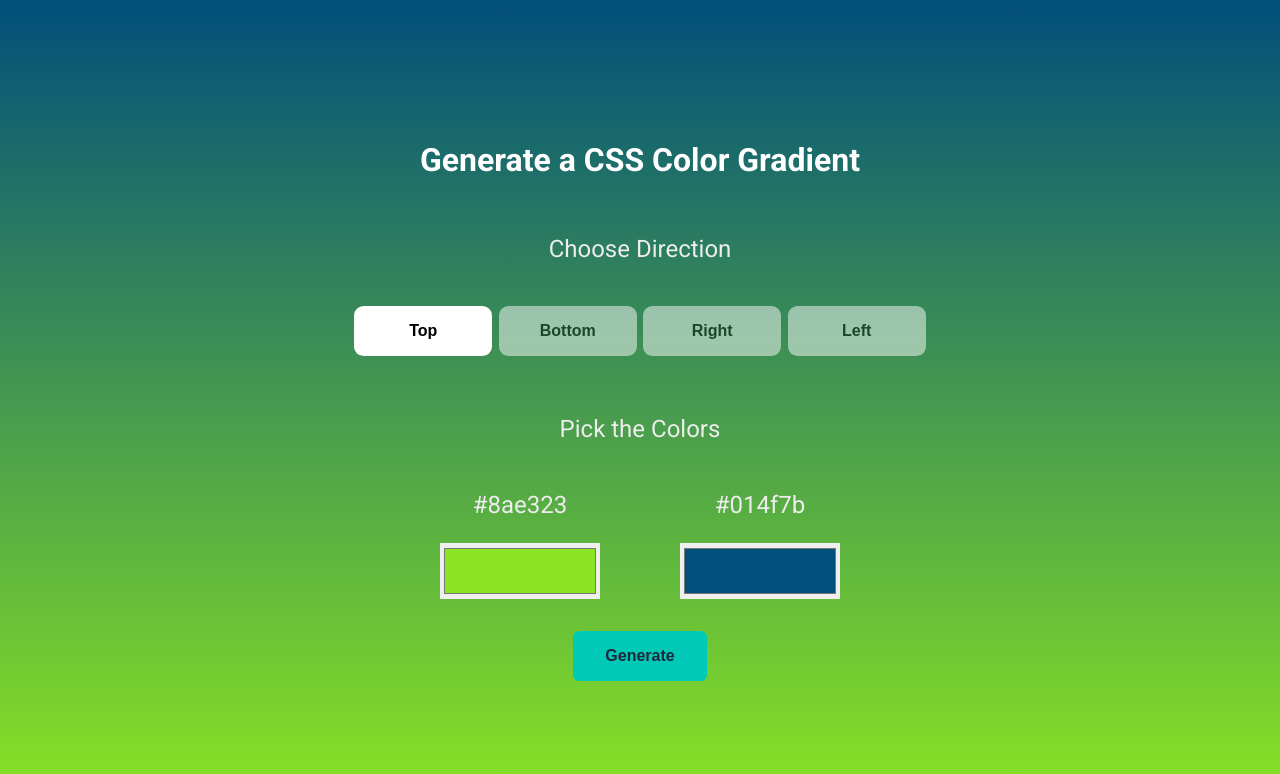
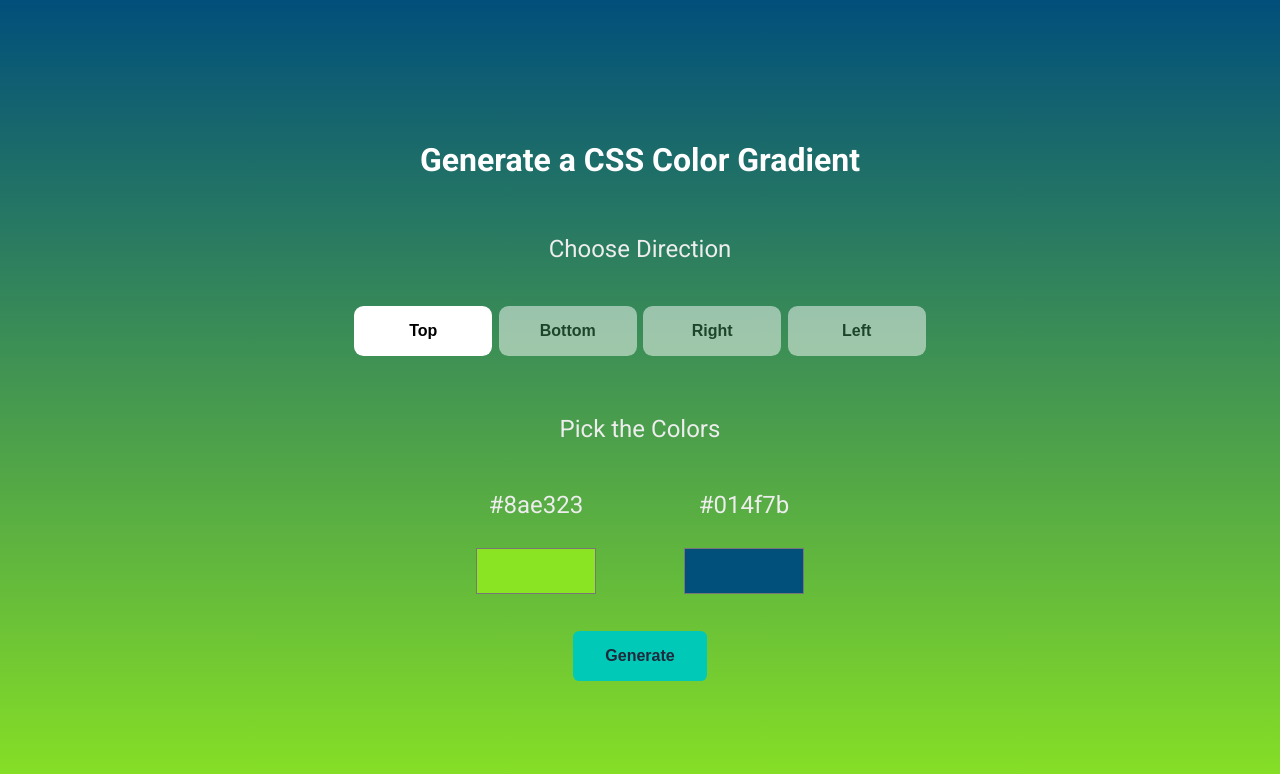
Before and after one commit to CLL-NxtWave-Submissions/gradient-generator, a React (Create React App) app: page / in a window 1280 px wide. Shown: the top 774 px of the page. Built offline with nearby package versions, Linux system fonts and the light colour scheme; a web font is replaced by a local one.

Commit message:
Set background-color and adjusted dimensions of input JSX element in GradientGenerator component, rendered by GradientColorPicker styled component

```diff
--- a/src/components/GradientGenerator/styledComponents.js
+++ b/src/components/GradientGenerator/styledComponents.js
@@ -71,9 +71,9 @@ export const GradientColorPickerContainer = styled.li`
 
 export const GradientColorPicker = styled.input`
   border: none;
-  width: 10rem;
+  width: 8rem;
   height: 3.5rem;
-  color: ${props => props.bgColor};
+  background-color: inherit;
 `
 
 export const GradientGeneratorButton = styled.button`
```
